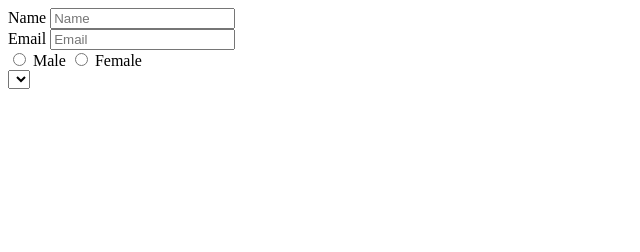
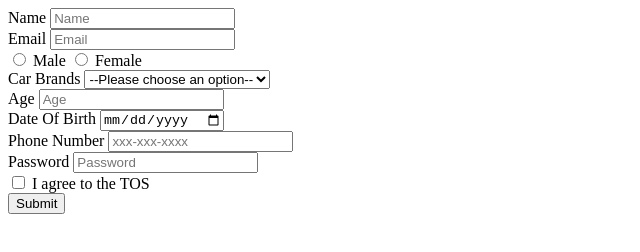
Before and after one commit to acciojob/signup-form-car-itsNeer, a website: page main.html in a window 1280 px wide. Shown: the whole page, without its empty margins (0-640 px from the left). Drawn offline with Linux system fonts and the light colour scheme.

Commit message:
created a submission

```diff
--- a/main.html
+++ b/main.html
@@ -13,13 +13,28 @@
 		<input type="text" required placeholder="Name" id="name"><br>
 		<label for="email">Email</label>
 		<input type="email" id="email" required placeholder="Email"><br>
-		<input type="radio" id="gender_m" required>
+		<input type="radio" id="gender_m" name="gender" required>
 		<label for="gender_m">Male</label>
-		<input type="radio" id="gender_f" required>
+		<input type="radio" id="gender_f" name="gender" required>
 		<label for="gender_f">Female</label><br>
-		<select>
-			<option value=""></option>
-		</select>
+		<label for="cars">Car Brands</label>
+		<select name="cars" id="cars" required>
+			<option value="">--Please choose an option--</option>
+			<option value="audi">Audi</option>
+			<option value="BMW">BMW</option>
+			<option value="volvo">Volvo</option>
+		</select><br>
+		<label for="age">Age</label>
+		<input type="number" id="age" placeholder="Age" required><br>
+		<label for="dob">Date Of Birth</label>
+		<input type="date" required id="dob"><br>
+		<label for="tel">Phone Number</label>
+		<input type="tel" id="tel" placeholder="xxx-xxx-xxxx"><br>
+		<label for="password">Password</label>
+		<input type="password" required id="password" placeholder="Password"><br>
+		<input type="checkbox" required id="tos">
+		<label for="tos">I agree to the TOS</label><br>
+		<button type="submit">Submit</button>
 	</form>
     <script type="text/javascript" src="./script.js">
 </script>
```
